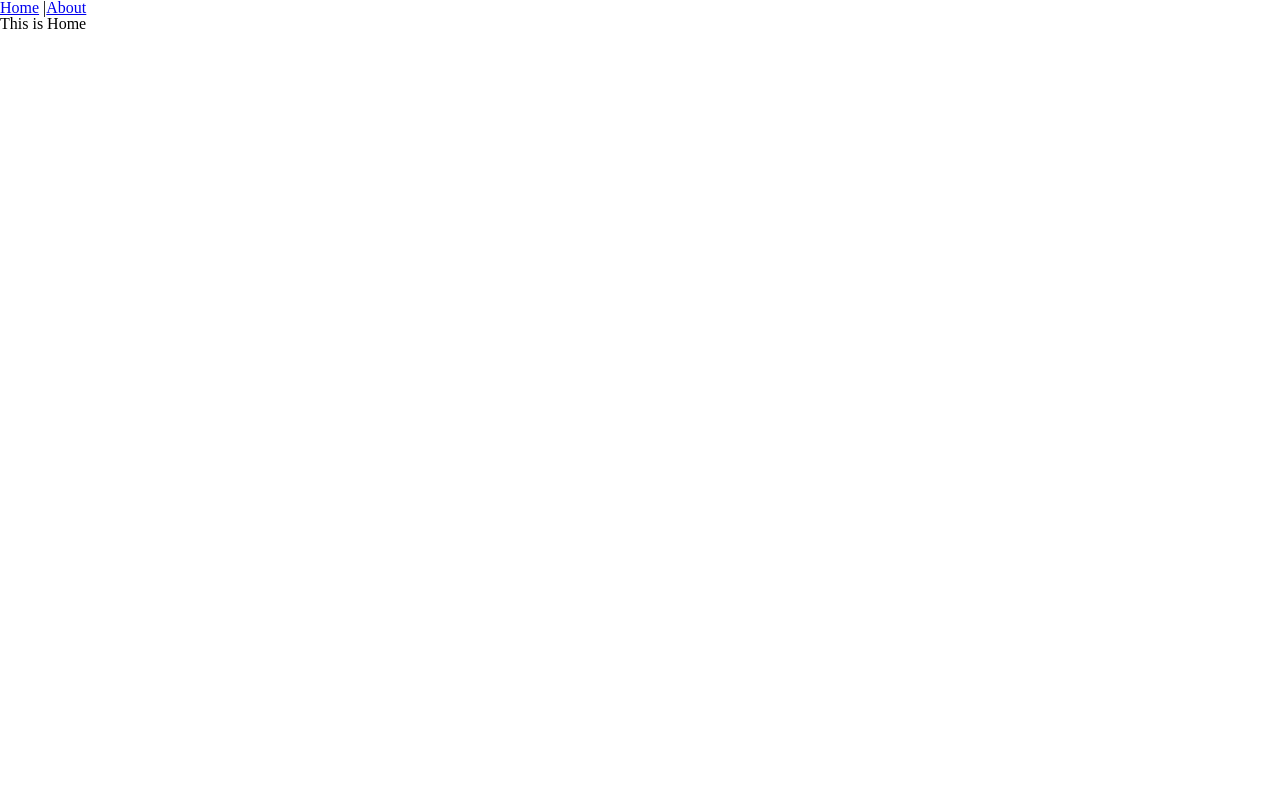
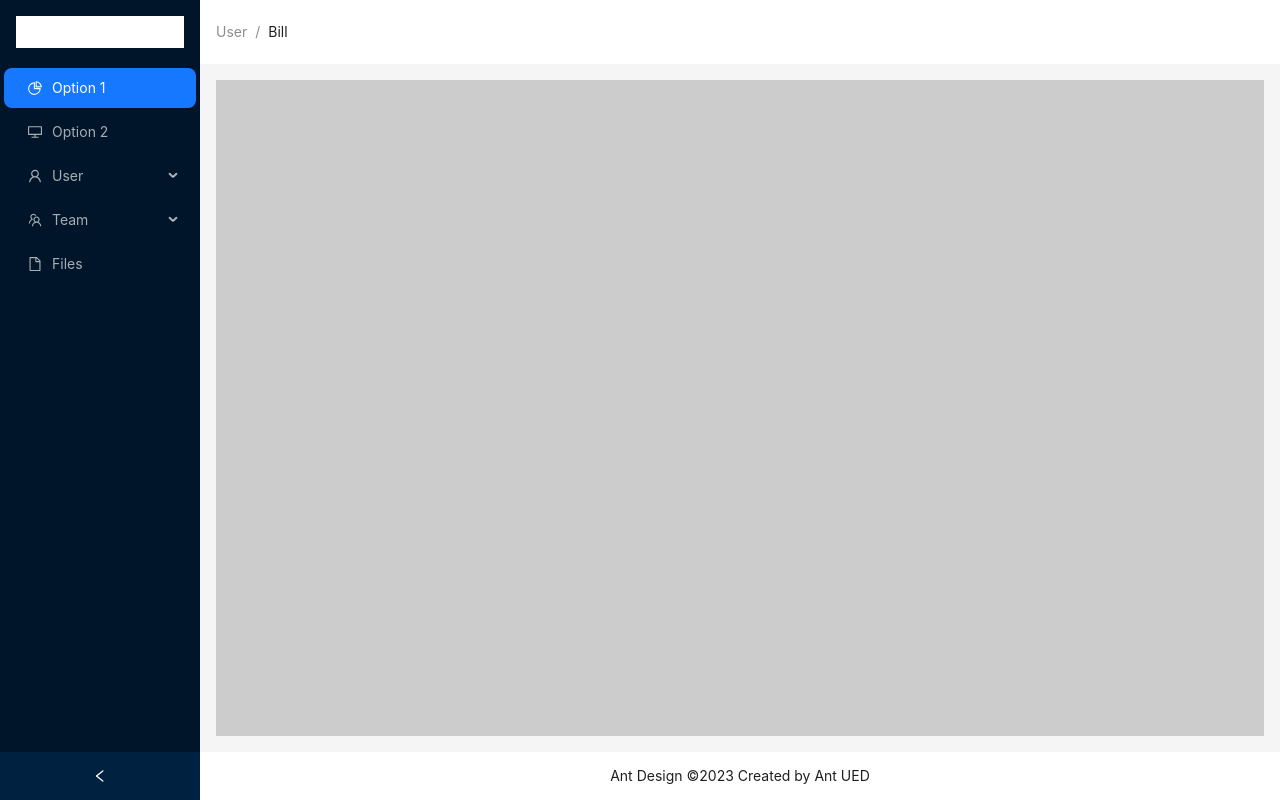
Before and after one commit to H-Lbread/react-vite, a React (Vite) app: page /home in a window 1280 px wide. Built offline with nearby package versions, Linux system fonts and the light colour scheme.

Commit message:
首页初始化 样式调整

```diff
--- a/src/App.tsx
+++ b/src/App.tsx
@@ -14,8 +14,8 @@ function App() {
     <>
       {/* <Router> */}
         <div className="App">
-          <Link to="/home">Home</Link> |
-          <Link to="/about">About</Link>
+          {/* <Link to="/home">Home</Link> |
+          <Link to="/about">About</Link> */}
           { outlet }
         </div>
       {/* </Router> */}
--- a/src/assets/style/global.scss
+++ b/src/assets/style/global.scss
@@ -7,3 +7,12 @@ img{
     // 禁止图片拖动
     -webkit-user-drag: none;
 }
+// 首页
+.demo-logo-vertical{
+    height: 32px;
+    margin: 16px;
+    background: #fff;
+}
+.site-layout-background{
+    background: #ccc;
+}
--- a/src/views/Home.tsx
+++ b/src/views/Home.tsx
@@ -1,10 +1,70 @@
-const View = () => {
-    return (
-        <div className='home'>
-            <p>This is Home</p>
-        </div>
-    )
+import React, { useState } from 'react';
+import {
+  DesktopOutlined,
+  FileOutlined,
+  PieChartOutlined,
+  TeamOutlined,
+  UserOutlined,
+} from '@ant-design/icons';
+import type { MenuProps } from 'antd';
+import { Breadcrumb, Layout, Menu, theme } from 'antd';
+
+const { Header, Content, Footer, Sider } = Layout;
+
+type MenuItem = Required<MenuProps>['items'][number];
+
+function getItem(
+  label: React.ReactNode,
+  key: React.Key,
+  icon?: React.ReactNode,
+  children?: MenuItem[],
+): MenuItem {
+  return {
+    key,
+    icon,
+    children,
+    label,
+  } as MenuItem;
 }
 
+const items: MenuItem[] = [
+  getItem('Option 1', '1', <PieChartOutlined />),
+  getItem('Option 2', '2', <DesktopOutlined />),
+  getItem('User', 'sub1', <UserOutlined />, [
+    getItem('Tom', '3'),
+    getItem('Bill', '4'),
+    getItem('Alex', '5'),
+  ]),
+  getItem('Team', 'sub2', <TeamOutlined />, [getItem('Team 1', '6'), getItem('Team 2', '8')]),
+  getItem('Files', '9', <FileOutlined />),
+];
 
-export default View
+const View: React.FC = () => {
+  const [collapsed, setCollapsed] = useState(false);
+  const {
+    token: { colorBgContainer },
+  } = theme.useToken();
+
+  return (
+    <Layout style={{ minHeight: '100vh' }}>
+      <Sider collapsible collapsed={collapsed} onCollapse={(value) => setCollapsed(value)}>
+        <div className="demo-logo-vertical" />
+        <Menu theme="dark" defaultSelectedKeys={['1']} mode="inline" items={items} />
+      </Sider>
+      <Layout>
+        <Header style={{ padding: '0 0 0 16px', background: colorBgContainer }} >
+            <Breadcrumb style={{ lineHeight:'64px' }}>
+                <Breadcrumb.Item>User</Breadcrumb.Item>
+                <Breadcrumb.Item>Bill</Breadcrumb.Item>
+            </Breadcrumb>
+        </Header>
+        <Content style={{ margin: '16px 16px' }} className="site-layout-background">
+            {/* 窗口部分 */}
+        </Content>
+        <Footer style={{ textAlign: 'center' ,background:"#fff",padding:0,lineHeight:'48px'  }}>Ant Design ©2023 Created by Ant UED</Footer>
+      </Layout>
+    </Layout>
+  );
+};
+
+export default View;
```
